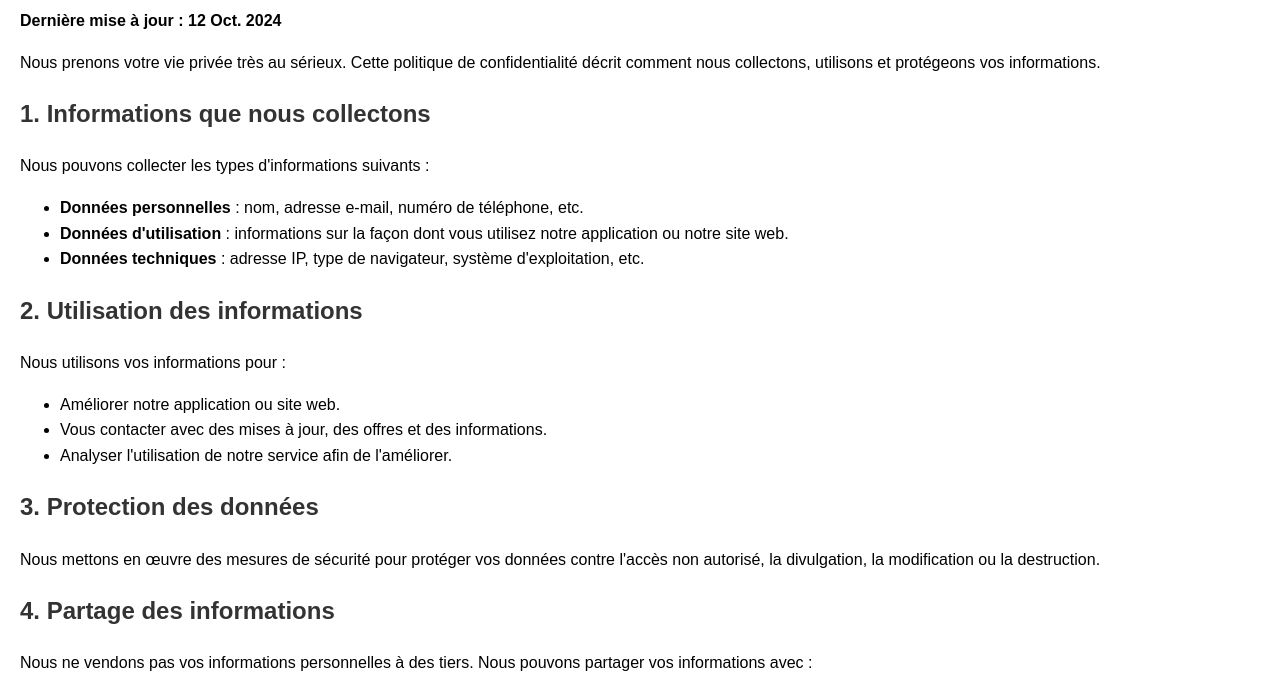
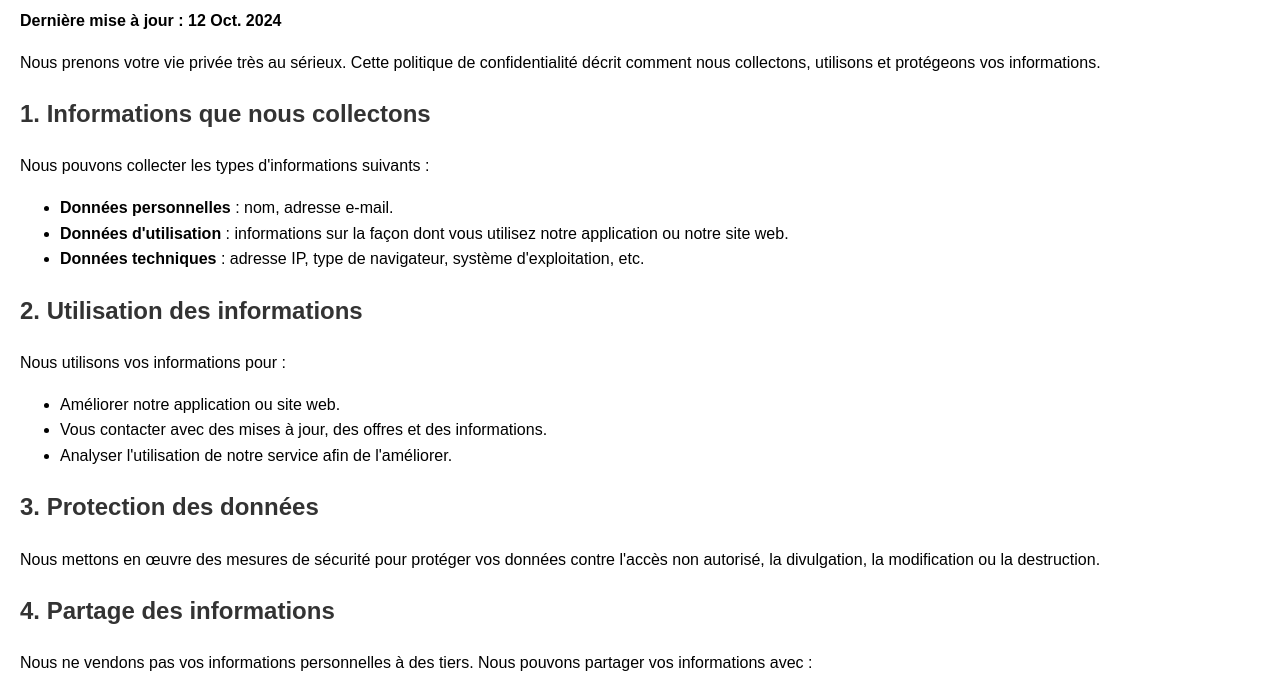
Before and after one commit to gedoiseteam/gedoise_android_app, a plain HTML site: page docs/privacy-policy.html in a window 1280 px wide. Shown: the part 86-775 px from the top of the page. Drawn offline with Linux system fonts and the light colour scheme.

Commit message:
Update privacy-policy.html

```diff
--- a/docs/privacy-policy.html
+++ b/docs/privacy-policy.html
@@ -25,7 +25,7 @@
     <h2>1. Informations que nous collectons</h2>
     <p>Nous pouvons collecter les types d'informations suivants :</p>
     <ul>
-        <li><strong>Données personnelles</strong> : nom, adresse e-mail, numéro de téléphone, etc.</li>
+        <li><strong>Données personnelles</strong> : nom, adresse e-mail.</li>
         <li><strong>Données d'utilisation</strong> : informations sur la façon dont vous utilisez notre application ou notre site web.</li>
         <li><strong>Données techniques</strong> : adresse IP, type de navigateur, système d'exploitation, etc.</li>
     </ul>
```
